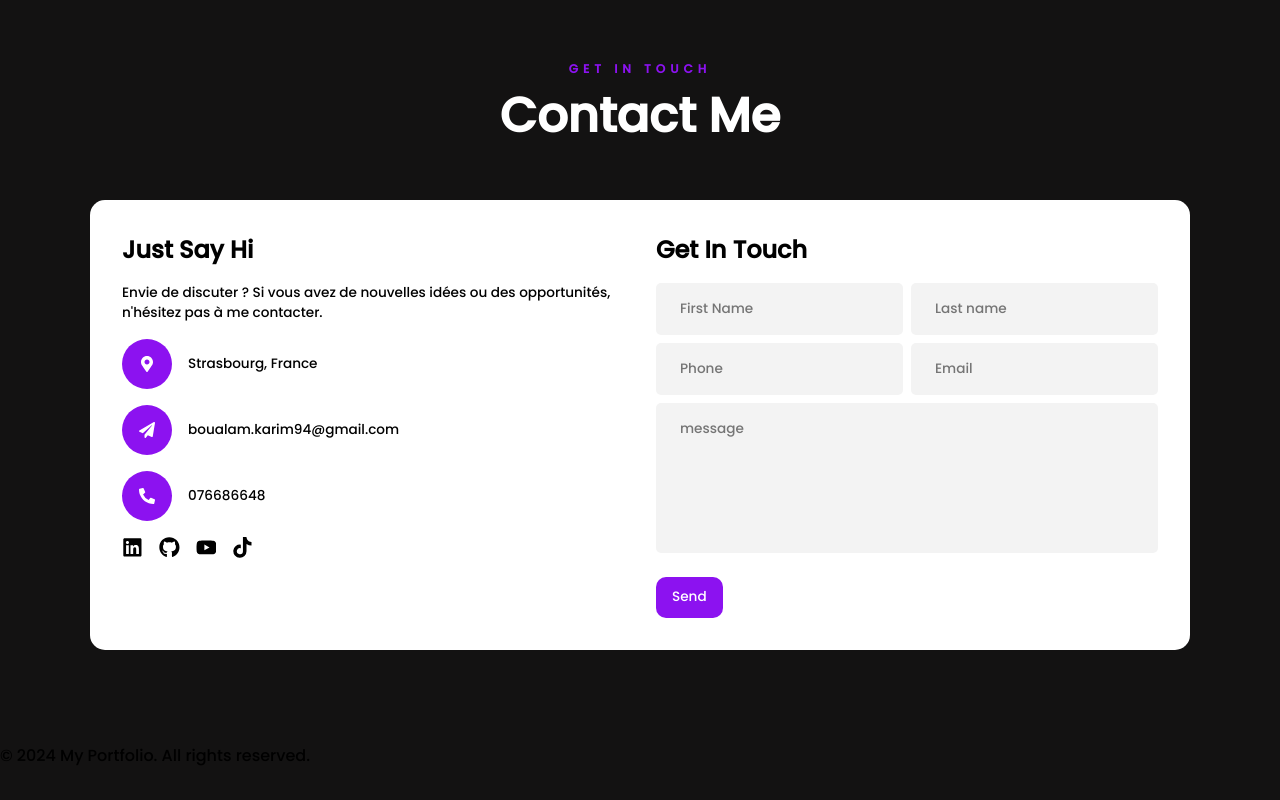
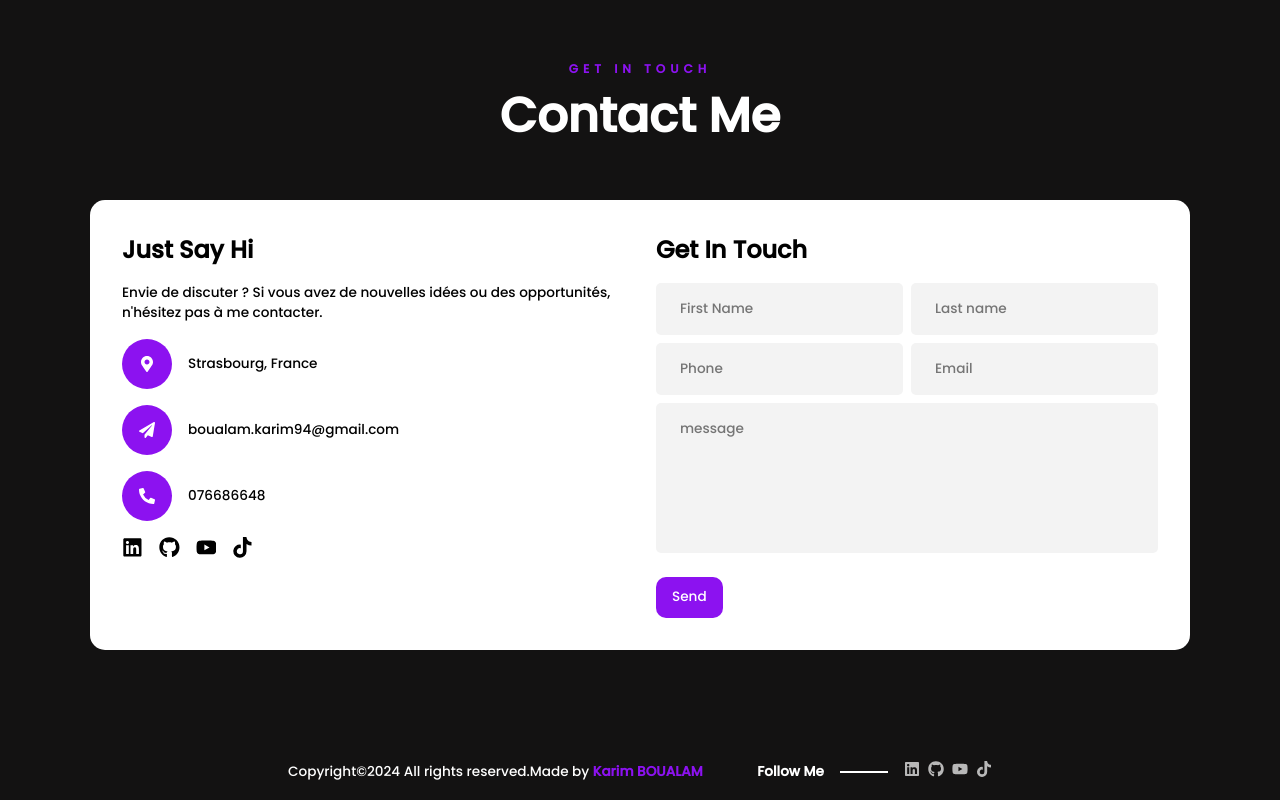
Before and after one commit to karimboualam/portfolio, a React (Create React App) app: page / in a window 1280 px wide. Shown: the part 2554-3354 px from the top of the page. Before the commit the page ends 3322 px from the top, so only its background shows below. Built offline with nearby package versions, Linux system fonts and the light colour scheme.

Commit message:
ajout de footer .jsx et style scss

```diff
--- a/src/components/Footer/Footer.jsx
+++ b/src/components/Footer/Footer.jsx
@@ -1,11 +1,49 @@
-import React from 'react';
+import React from "react";
+import "./Footer.scss";
+import { socialIcons, SosLinks } from "../../Data/Data";
+import { motion } from "framer-motion";
 
 const Footer = () => {
-    return (
-        <footer>
-            <p>&copy; 2024 My Portfolio. All rights reserved.</p>
-        </footer>
-    );
+  function getCurrentYear() {
+    const currentDate = new Date(); // Crée un nouvel objet Date avec la date actuelle
+    const currentYear = currentDate.getFullYear(); // Récupère l'année actuelle
+    return currentYear;
+  }
+  return (
+    <motion.div
+      initial={{ opacity: 0 }}
+      whileInView={{
+        opacity: 1,
+      }}
+      transition={{ duration: 1.5 }}
+      className="footer"
+    >
+      <div className="copyright">
+        <p>
+          Copyright&copy;{getCurrentYear()} All rights reserved.Made by{" "}
+          <span>Karim BOUALAM</span>
+        </p>
+      </div>
+      <div className="followMe">
+        <h4>Follow Me</h4>
+        <div className="stick"></div>
+        <div className="social_icons">
+          {socialIcons.map((socialIcon, index) => {
+            return (
+              <div key={index}>
+                <a
+                  href={SosLinks[index]}
+                  style={{ textDecoration: "none", color: "inherit" }}
+                >
+                  {socialIcon}
+                </a>
+              </div>
+            );
+          })}
+        </div>
+      </div>
+    </motion.div>
+  );
 };
 
 export default Footer;
--- a/src/components/Footer/Footer.scss
+++ b/src/components/Footer/Footer.scss
@@ -0,0 +1,51 @@
+.footer {
+    display: flex;
+    justify-content: space-between;
+    align-items: center;
+    flex-wrap: wrap;
+    padding: 1rem 3rem;
+    max-width: 800px;
+    margin-left: auto;
+    margin-right: auto;
+    color: #fff;
+    column-gap: 2rem;
+
+    .copyright {
+
+        p{
+            font-size: 0.85rem;
+
+            span {
+                color: #8c12f0;
+                font-weight: 800;
+            }
+        }
+    }
+    .followMe {
+        display: flex;
+        align-items: center;
+        gap: 1rem;
+
+        h4 {
+            font-size: 0.85rem;
+        }
+        .stick {
+            height: 2px;
+            width: 3rem;
+            background: #fff;
+        }
+
+        .social_icons {
+            display: flex;
+            gap: 0.5rem;
+
+            svg {
+                opacity: 0.7;
+                cursor: pointer;
+                &:hover {
+                    opacity: 1;
+                }
+            }
+        }
+    }
+}
```
